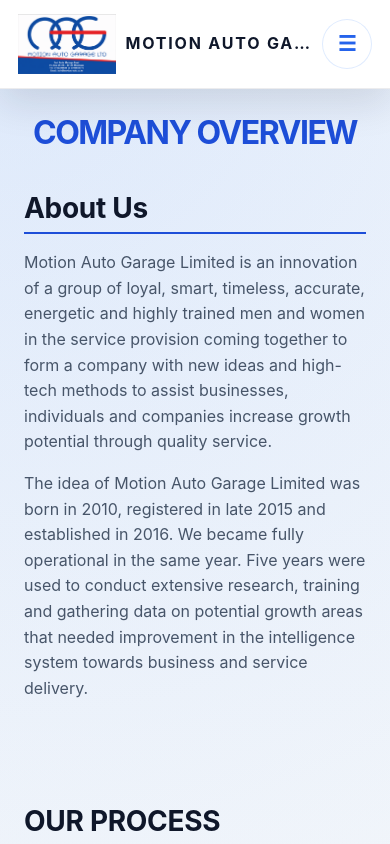
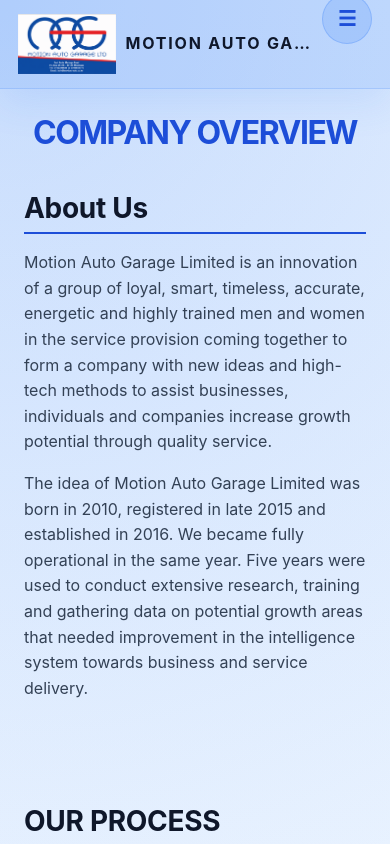
Before and after one commit to Jamoo020/Motion-auto-garage, a React (Vite) app: page /about in a window 390 px wide. Shown: the top 844 px of the page. Built offline with nearby package versions, Linux system fonts and the light colour scheme.

Commit message:
Apply blue-themed background and header color styling

```diff
--- a/src/components/Header.css
+++ b/src/components/Header.css
@@ -3,12 +3,12 @@
   grid-template-columns: min-content 1fr min-content;
   align-items: center;
   padding: 18px 24px;
-  background: rgba(255, 255, 255, 0.96);
-  border-bottom: 1px solid rgba(15, 23, 42, 0.08);
+  background: rgba(59, 130, 246, 0.14);
+  border-bottom: 1px solid rgba(59, 130, 246, 0.18);
   position: sticky;
   top: 0;
   z-index: 20;
-  box-shadow: 0 14px 38px rgba(15, 23, 42, 0.12);
+  box-shadow: 0 14px 38px rgba(59, 130, 246, 0.12);
   gap: 14px;
   width: 100%;
   max-width: 100%;
@@ -38,26 +38,9 @@
 
 .menu-toggle {
   display: none;
-  border: 1px solid rgba(59, 130, 246, 0.2);
-  background: rgba(255, 255, 255, 0.96);
-  color: #2563eb;
-  padding: 10px 14px;
-  border-radius: 999px;
-  cursor: pointer;
-  font-weight: 600;
-  transition: background 0.2s, transform 0.2s;
-}
-
-@media (min-width: 900px) {
-  .logo {
-    height: 72px;
-  }
-}
-
-nav {
-  position: absolute;
-  right: 32px;
-  top: 50%;
+  border: 1px solid rgba(59, 130, 246, 0.3);
+  background: rgba(59, 130, 246, 0.12);
+  color: #1d4ed8;
   transform: translateY(-50%);
   display: flex;
   flex-wrap: wrap;
@@ -86,9 +69,9 @@
 
 .menu-toggle {
   display: none;
-  border: 1px solid rgba(59, 130, 246, 0.2);
-  background: rgba(255, 255, 255, 0.96);
-  color: #2563eb;
+  border: 1px solid rgba(59, 130, 246, 0.3);
+  background: rgba(59, 130, 246, 0.12);
+  color: #1d4ed8;
   padding: 10px 14px;
   border-radius: 999px;
   cursor: pointer;
@@ -97,13 +80,13 @@
 }
 
 .menu-toggle:hover {
-  background: rgba(59, 130, 246, 0.14);
+  background: rgba(59, 130, 246, 0.18);
   transform: translateY(-1px);
 }
 
 header.scrolled {
   padding: 12px 24px;
-  box-shadow: 0 10px 22px rgba(15, 23, 42, 0.12);
+  box-shadow: 0 10px 22px rgba(59, 130, 246, 0.14);
 }
 
 header.scrolled .logo {
@@ -134,7 +117,7 @@
     padding: 14px 18px;
     gap: 10px;
     position: relative;
-    background: rgba(255, 255, 255, 0.98);
+    background: rgba(59, 130, 246, 0.16);
     backdrop-filter: none;
   }
 
@@ -206,9 +189,9 @@
     font-size: 1rem;
     min-width: 50px;
     min-height: 50px;
-    background: rgba(255, 255, 255, 0.95);
-    border: 1px solid rgba(59, 130, 246, 0.16);
-    color: #2563eb;
+    background: rgba(59, 130, 246, 0.18);
+    border: 1px solid rgba(59, 130, 246, 0.28);
+    color: #1d4ed8;
     margin-left: auto;
   }
 
--- a/src/index.css
+++ b/src/index.css
@@ -3,19 +3,19 @@
   --mono: ui-monospace, SFMono-Regular, Menlo, Monaco, Consolas, "Liberation Mono", "Courier New", monospace;
   --accent: #1d4ed8;
   --accent-strong: #2563eb;
-  --accent-bg: rgba(59, 130, 246, 0.12);
-  --accent-border: rgba(59, 130, 246, 0.28);
-  --muted: #475569;
+  --accent-bg: rgba(59, 130, 246, 0.16);
+  --accent-border: rgba(59, 130, 246, 0.32);
+  --muted: #334155;
   --text: #0f172a;
   --text-h: #0f172a;
   --card-text: #334155;
-  --bg: radial-gradient(circle at top left, rgba(59, 130, 246, 0.14), transparent 20%),
-    linear-gradient(180deg, #f8fafc 0%, #e9eff7 48%, #ffffff 100%);
-  --card: #ffffff;
-  --border: rgba(15, 23, 42, 0.08);
-  --shadow: rgba(15, 23, 42, 0.12) 0 15px 40px;
-  --social-bg: rgba(15, 23, 42, 0.06);
-  --code-bg: rgba(15, 23, 42, 0.08);
+  --bg: radial-gradient(circle at top left, rgba(59, 130, 246, 0.22), transparent 18%),
+    linear-gradient(180deg, #eff6ff 0%, #dbeafe 45%, #eff6ff 100%);
+  --card: #f9fbff;
+  --border: rgba(59, 130, 246, 0.18);
+  --shadow: rgba(59, 130, 246, 0.14) 0 15px 40px;
+  --social-bg: rgba(59, 130, 246, 0.08);
+  --code-bg: rgba(224, 231, 255, 0.75);
 }
 
 * {
```
